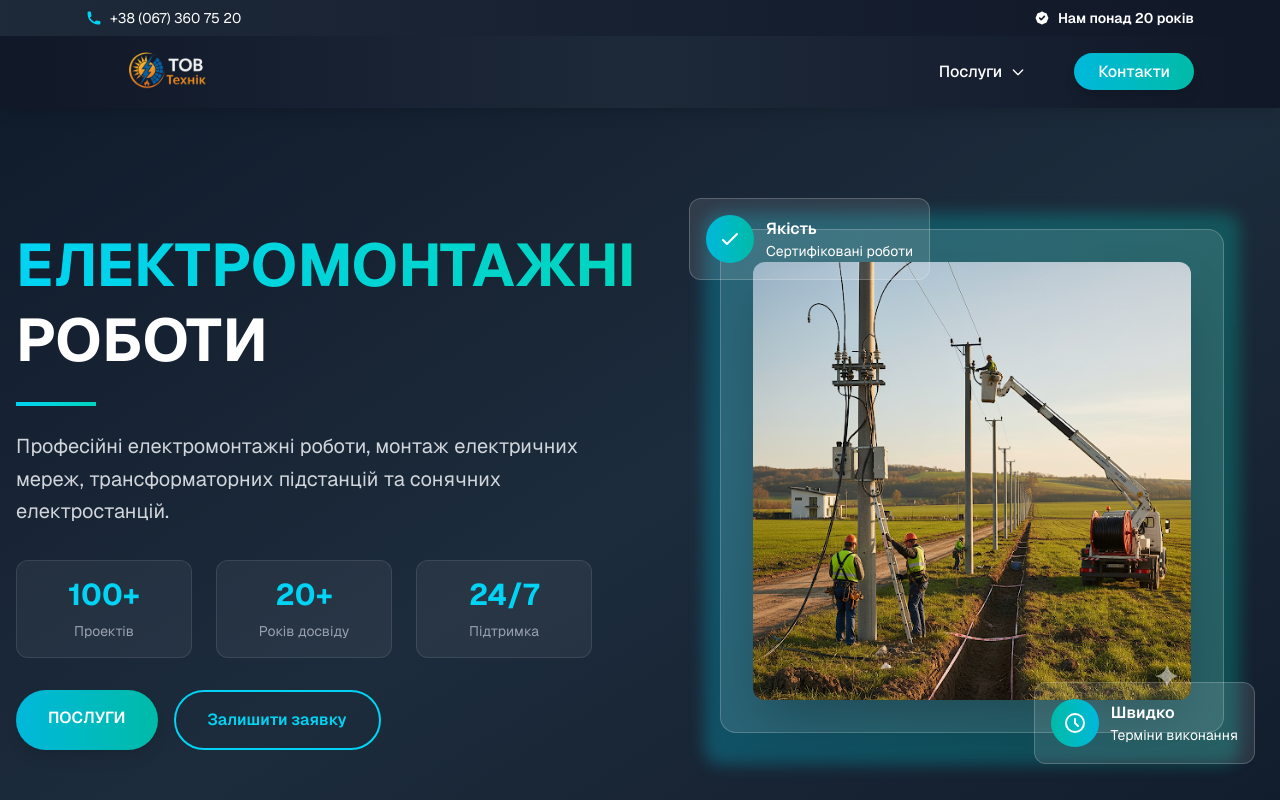
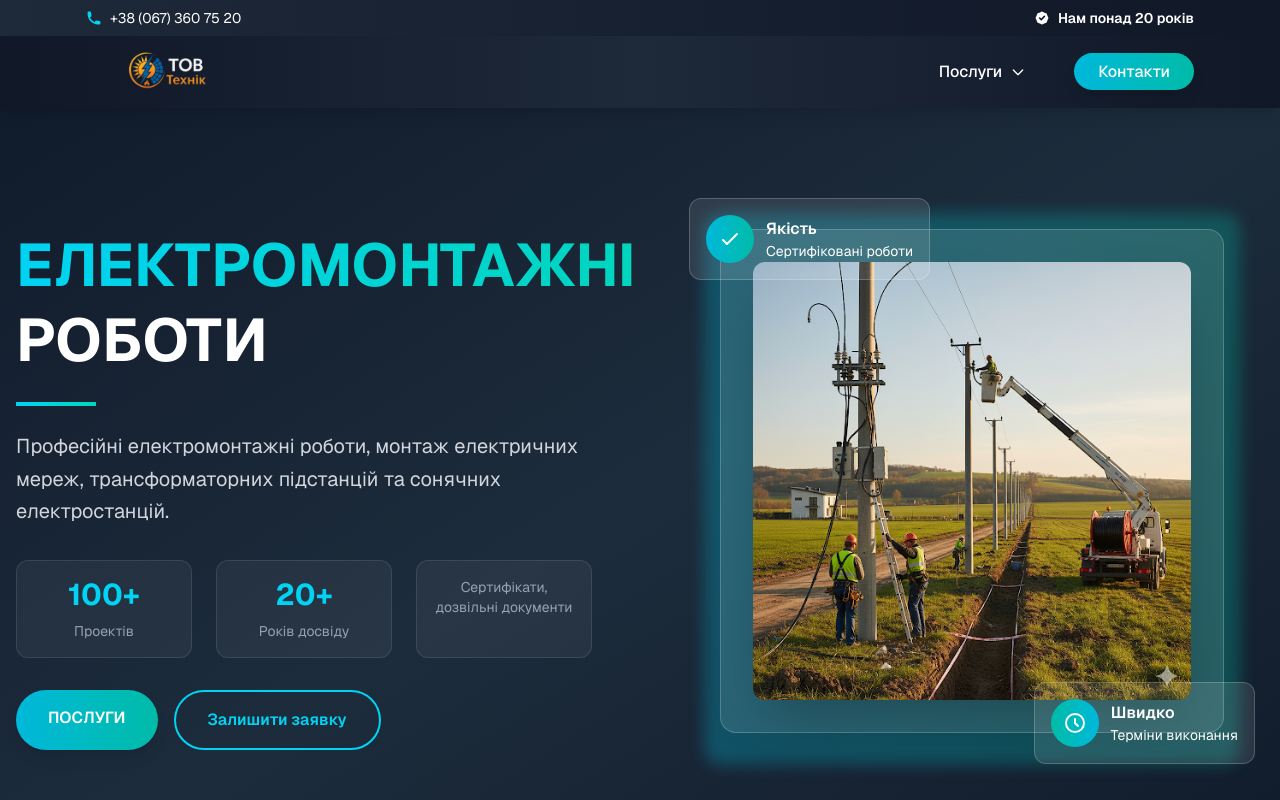
Before and after one commit to Natali993/texnic, a Next.js app: page / in a window 1280 px wide. Shown: the top 800 px of the page. Built offline with nearby package versions, Linux system fonts and the light colour scheme.

Commit message:
feat: cahnge benefits

```diff
--- a/src/components/HeroSection.tsx
+++ b/src/components/HeroSection.tsx
@@ -40,8 +40,8 @@ export const HeroSection = () => {
                   <div className="text-xs sm:text-sm text-gray-400">Років досвіду</div>
                 </div>
                 <div className="text-center bg-white/5 rounded-xl p-4 border border-white/10 hover:bg-white/10 transition-all duration-300">
-                  <div className="text-2xl sm:text-3xl font-bold text-cyan-400 mb-2">24/7</div>
-                  <div className="text-xs sm:text-sm text-gray-400">Підтримка</div>
+                  <div className="text-xs sm:text-sm text-gray-400">Сертифікати,</div>
+                  <div className="text-xs sm:text-sm text-gray-400">дозвільні документи</div>
                 </div>
               </div>
 
```
